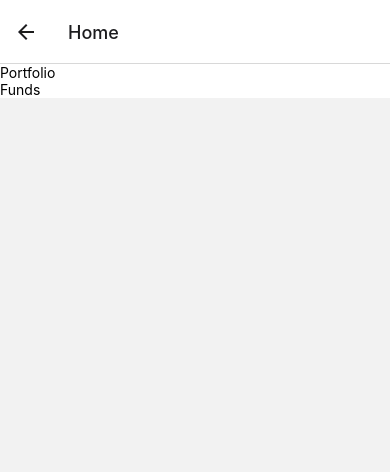
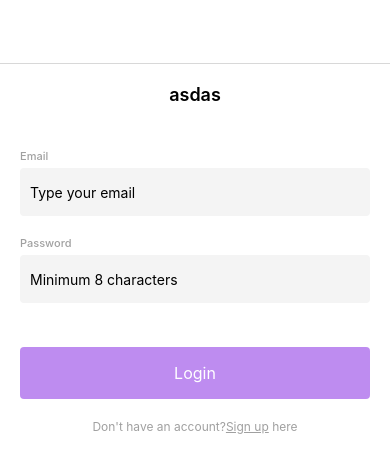
Before and after one commit to ghsantos/Renewable-Energy-Fund, a React Native app: screen /Home in a window 390 px wide. Shown: the top 472 px of the page. Built offline with nearby package versions, Linux system fonts and the light colour scheme.

Commit message:
configure login validations

```diff
--- a/App.tsx
+++ b/App.tsx
@@ -5,27 +5,42 @@
  */
 
 import React from 'react'
-import { Provider } from 'react-redux'
+import { Provider, useSelector } from 'react-redux'
 import { NavigationContainer } from '@react-navigation/native'
 import { createNativeStackNavigator } from '@react-navigation/native-stack'
 
-import story from './src/story/story'
+import story, { RootState } from './src/story/story'
 import Home from './src/screens/Home'
 import Login from './src/screens/Login'
 import SignUp from './src/screens/SignUp'
 
 const Stack = createNativeStackNavigator()
 
+function NavigationStack(): JSX.Element {
+  const isSignedIn: boolean = useSelector(
+    (state: RootState) => state.login.isSignedIn,
+  )
+
+  return (
+    <NavigationContainer>
+      <Stack.Navigator>
+        {isSignedIn ? (
+          <Stack.Screen name="Home" component={Home} />
+        ) : (
+          <>
+            <Stack.Screen name="Login" component={Login} />
+            <Stack.Screen name="SignUp" component={SignUp} />
+          </>
+        )}
+      </Stack.Navigator>
+    </NavigationContainer>
+  )
+}
+
 function App(): JSX.Element {
   return (
     <Provider store={story}>
-      <NavigationContainer>
-        <Stack.Navigator>
-          <Stack.Screen name="Login" component={Login} />
-          <Stack.Screen name="SignUp" component={SignUp} />
-          <Stack.Screen name="Home" component={Home} />
-        </Stack.Navigator>
-      </NavigationContainer>
+      <NavigationStack />
     </Provider>
   )
 }
--- a/package.json
+++ b/package.json
@@ -10,6 +10,7 @@
     "test": "jest"
   },
   "dependencies": {
+    "@react-native-community/checkbox": "^0.5.15",
     "@react-navigation/native": "^6.1.6",
     "@react-navigation/native-stack": "^6.9.12",
     "@reduxjs/toolkit": "^1.9.5",
--- a/src/Components/Button.tsx
+++ b/src/Components/Button.tsx
@@ -3,12 +3,16 @@ import { StyleSheet, Text, TouchableOpacity } from 'react-native'
 
 interface ButtonProps {
   title: string
+  disabled?: boolean
   onPress: Function
 }
 
-export default function Button({ title, onPress }: ButtonProps) {
+export default function Button({ title, disabled, onPress }: ButtonProps) {
   return (
-    <TouchableOpacity onPress={() => onPress()} style={styles.button}>
+    <TouchableOpacity
+      disabled={disabled}
+      onPress={() => onPress()}
+      style={[styles.button, disabled ? styles.disabled : {}]}>
       <Text style={styles.title}>{title}</Text>
     </TouchableOpacity>
   )
@@ -23,6 +27,9 @@ const styles = StyleSheet.create({
     justifyContent: 'center',
     alignItems: 'center',
   },
+  disabled: {
+    backgroundColor: '#770fdf7a',
+  },
   title: {
     color: '#fff',
     fontSize: 16,
--- a/src/Components/Input.tsx
+++ b/src/Components/Input.tsx
@@ -1,10 +1,18 @@
 import React from 'react'
-import { StyleSheet, Text, TextInput, View } from 'react-native'
+import {
+  KeyboardTypeOptions,
+  StyleSheet,
+  Text,
+  TextInput,
+  View,
+} from 'react-native'
 
 interface InputProps {
   value: string
   title: string
   placeholder: string
+  secureTextEntry?: boolean
+  type?: KeyboardTypeOptions
   onChange: (text: string) => void
 }
 
@@ -12,6 +20,8 @@ export default function Input({
   value,
   title,
   placeholder,
+  type,
+  secureTextEntry,
   onChange,
 }: InputProps) {
   return (
@@ -22,6 +32,11 @@ export default function Input({
         placeholder={placeholder}
         onChangeText={onChange}
         style={styles.input}
+        keyboardType={type}
+        secureTextEntry={secureTextEntry}
+        autoCapitalize={
+          secureTextEntry || type === 'email-address' ? 'none' : 'words'
+        }
       />
     </View>
   )
--- /dev/null
+++ b/src/hooks/useInput.tsx
@@ -0,0 +1,35 @@
+import { useState } from 'react'
+
+export default function useInput(
+  initialValue: string,
+  validation: (val: string) => boolean,
+) {
+  const [value, setValue] = useState(initialValue)
+  const [isValid, setIsValid] = useState(false)
+
+  const handleChange = (val: string) => {
+    setValue(val)
+    setIsValid(validation(val))
+  }
+
+  return {
+    value,
+    isValid,
+    onChange: handleChange,
+  }
+}
+
+export const nameValidation = (val: string): boolean => {
+  return val.length > 1
+}
+
+export const passwordValidation = (val: string): boolean => {
+  return val.length >= 8
+}
+
+export const emailValidation = (val: string): boolean => {
+  const emailRegex =
+    /^[a-zA-Z0-9.!#$%&'*+/=?^_`{|}~-]+@[a-zA-Z0-9-]+(?:\.[a-zA-Z0-9-]+)*$/
+
+  return !!val.match(emailRegex)
+}
--- a/src/screens/Home/index.tsx
+++ b/src/screens/Home/index.tsx
@@ -1,20 +1,19 @@
 import React from 'react'
-import { SafeAreaView, ScrollView, StatusBar, Text } from 'react-native'
+import { ScrollView, StyleSheet, Text } from 'react-native'
 
 function Home(): JSX.Element {
-  const backgroundStyle = {
-    backgroundColor: '#fff',
-  }
-
   return (
-    <SafeAreaView style={backgroundStyle}>
-      <StatusBar barStyle="dark-content" backgroundColor="#fff" />
-      <ScrollView contentInsetAdjustmentBehavior="automatic">
-        <Text>Portfolio</Text>
-        <Text>Funds</Text>
-      </ScrollView>
-    </SafeAreaView>
+    <ScrollView style={styles.container}>
+      <Text>Portfolio</Text>
+      <Text style={{ fontSize: 18, fontWeight: '600' }}>Funds</Text>
+    </ScrollView>
   )
 }
 
+const styles = StyleSheet.create({
+  container: {
+    backgroundColor: '#fff',
+  },
+})
+
 export default Home
--- a/src/screens/Login/index.tsx
+++ b/src/screens/Login/index.tsx
@@ -1,7 +1,13 @@
-import React from 'react'
+import React, { useEffect } from 'react'
+import { useDispatch } from 'react-redux'
 import { StyleSheet, Text, View } from 'react-native'
 import { NavigationProp, ParamListBase } from '@react-navigation/native'
 
+import { login } from '../../story/story'
+import useInput, {
+  emailValidation,
+  passwordValidation,
+} from '../../hooks/useInput'
 import Button from '../../Components/Button'
 import Input from '../../Components/Input'
 
@@ -10,26 +16,41 @@ interface LoginProps {
 }
 
 function Login({ navigation }: LoginProps): JSX.Element {
+  const dispatch = useDispatch()
+
+  const email = useInput('', emailValidation)
+  const password = useInput('', passwordValidation)
+
+  useEffect(() => {
+    navigation.setOptions({ title: '' })
+  }, [navigation])
+
   return (
     <View style={styles.container}>
-      <Text style={styles.title}>Login</Text>
+      <Text style={styles.title}>{email.isValid ? 'Login' : 'asdas'}</Text>
       <View style={styles.spacer} />
 
       <Input
         title="Email"
-        value=""
+        value={email.value}
         placeholder="Type your email"
-        onChange={() => {}}
+        type="email-address"
+        onChange={email.onChange}
       />
       <Input
         title="Password"
-        value=""
+        value={password.value}
         placeholder="Minimum 8 characters"
-        onChange={() => {}}
+        secureTextEntry
+        onChange={password.onChange}
       />
 
       <View style={styles.spacer} />
-      <Button title="Login" onPress={() => {}} />
+      <Button
+        title="Login"
+        disabled={!email.isValid || !password.isValid}
+        onPress={() => dispatch(login())}
+      />
 
       <Text
         style={styles.signUpText}
--- a/src/screens/SignUp/index.tsx
+++ b/src/screens/SignUp/index.tsx
@@ -1,7 +1,13 @@
-import React from 'react'
+import React, { useState, useEffect } from 'react'
 import { StyleSheet, Text, View } from 'react-native'
 import { NavigationProp, ParamListBase } from '@react-navigation/native'
+import CheckBox from '@react-native-community/checkbox'
 
+import useInput, {
+  emailValidation,
+  passwordValidation,
+  nameValidation,
+} from '../../hooks/useInput'
 import Button from '../../Components/Button'
 import Input from '../../Components/Input'
 
@@ -10,42 +16,73 @@ interface SignUpProps {
 }
 
 function SignUp({ navigation }: SignUpProps): JSX.Element {
+  const firstName = useInput('', nameValidation)
+  const lastName = useInput('', nameValidation)
+  const email = useInput('', emailValidation)
+  const password = useInput('', passwordValidation)
+
+  const [agreeTerms, setAgreeTerms] = useState(false)
+
+  const buttonEnable =
+    agreeTerms &&
+    firstName.isValid &&
+    lastName.isValid &&
+    email.isValid &&
+    password.isValid
+
+  useEffect(() => {
+    navigation.setOptions({ title: '' })
+  }, [navigation])
+
   return (
     <View style={styles.container}>
       <Text style={styles.title}>Create your account</Text>
 
       <Input
         title="First Name"
-        value="Joe"
+        value={firstName.value}
         placeholder="Type your first name"
-        onChange={() => {}}
+        onChange={firstName.onChange}
       />
       <Input
         title="Last Name"
-        value=""
+        value={lastName.value}
         placeholder="Type your last name"
-        onChange={() => {}}
+        onChange={lastName.onChange}
       />
       <Input
         title="Email"
-        value=""
+        value={email.value}
         placeholder="Type your email"
-        onChange={() => {}}
+        type="email-address"
+        onChange={email.onChange}
       />
       <Input
         title="Password"
-        value=""
+        value={password.value}
         placeholder="Minimum 8 characters"
-        onChange={() => {}}
+        secureTextEntry
+        onChange={password.onChange}
       />
 
-      <Text style={styles.agreeTerms}>
-        I am over 18 years of age and I have read and agree to the
-        <Text style={styles.agreeTermsPrimary}> Terms of Service</Text> and
-        <Text style={styles.agreeTermsPrimary}> Privacy policy</Text>.
-      </Text>
+      <View style={styles.agreeTermsContainer}>
+        <CheckBox
+          disabled={false}
+          value={agreeTerms}
+          onValueChange={newValue => setAgreeTerms(newValue)}
+        />
+        <Text style={styles.agreeTerms}>
+          I am over 18 years of age and I have read and agree to the
+          <Text style={styles.agreeTermsPrimary}> Terms of Service</Text> and
+          <Text style={styles.agreeTermsPrimary}> Privacy policy</Text>.
+        </Text>
+      </View>
 
-      <Button title="Create account" onPress={() => navigation.goBack()} />
+      <Button
+        disabled={!buttonEnable}
+        title="Create account"
+        onPress={() => navigation.goBack()}
+      />
 
       <Text style={styles.loginText} onPress={() => navigation.goBack()}>
         Already have an account?
@@ -67,11 +104,18 @@ const styles = StyleSheet.create({
     fontWeight: '600',
     marginBottom: 30,
   },
+  agreeTermsContainer: {
+    width: '100%',
+    flexDirection: 'row',
+    alignItems: 'center',
+    marginBottom: 30,
+  },
   agreeTerms: {
     fontSize: 12,
     fontWeight: '400',
     color: '#A0A0A0',
-    marginBottom: 30,
+    flex: 1,
+    paddingLeft: 12,
   },
   agreeTermsPrimary: {
     color: '#000',
--- a/src/story/story.ts
+++ b/src/story/story.ts
@@ -1,16 +1,35 @@
 import { configureStore } from '@reduxjs/toolkit'
 import { createSlice } from '@reduxjs/toolkit'
 
-const testSlicer = createSlice({
-  name: 'test',
-  initialState: {
-    value: 0,
+interface LoginState {
+  isSignedIn: boolean
+}
+
+const initialState: LoginState = {
+  isSignedIn: false,
+}
+
+const loginSlicer = createSlice({
+  name: 'login',
+  initialState,
+  reducers: {
+    login: state => {
+      state.isSignedIn = true
+    },
+    logout: state => {
+      state.isSignedIn = false
+    },
   },
-  reducers: {},
 })
 
-export default configureStore({
+const store = configureStore({
   reducer: {
-    test: testSlicer.reducer,
+    login: loginSlicer.reducer,
   },
 })
+
+export const { login, logout } = loginSlicer.actions
+
+export type RootState = ReturnType<typeof store.getState>
+
+export default store
```
Also changed, not shown: 2 other files (tests, documents, lock files or other folders).
